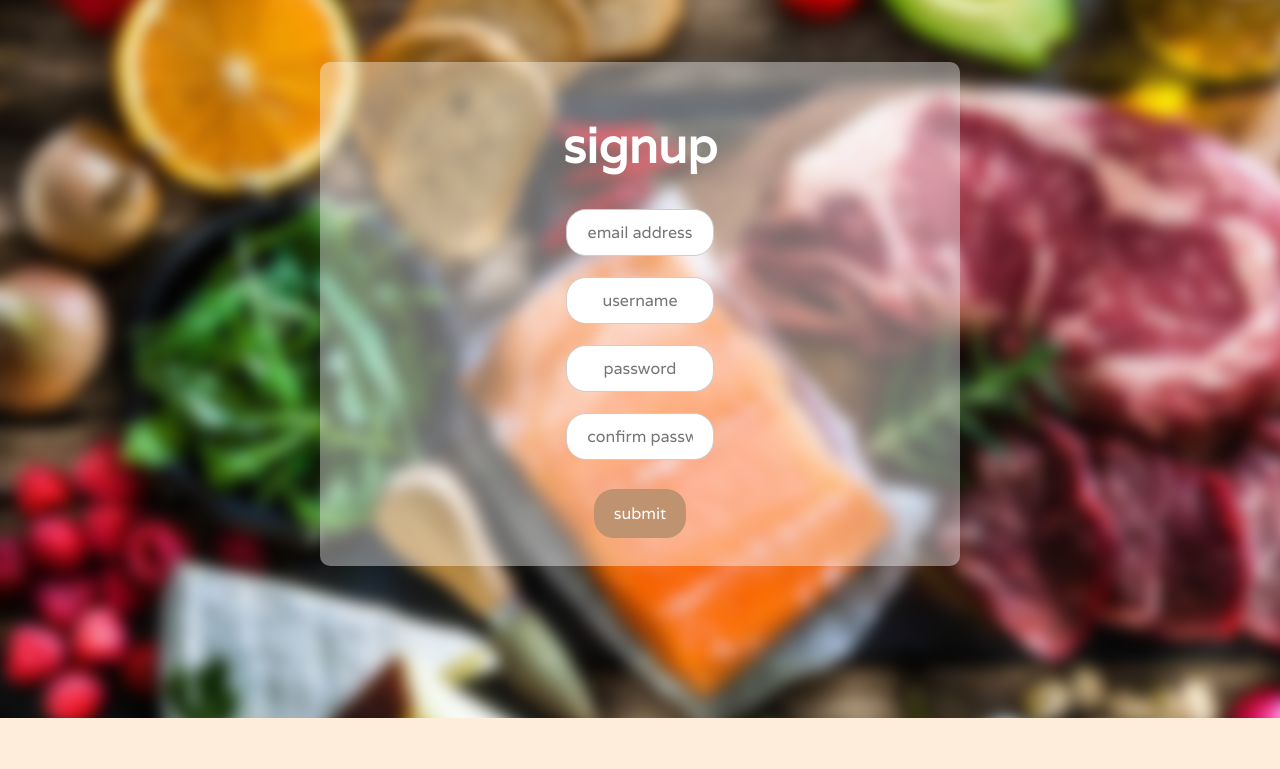
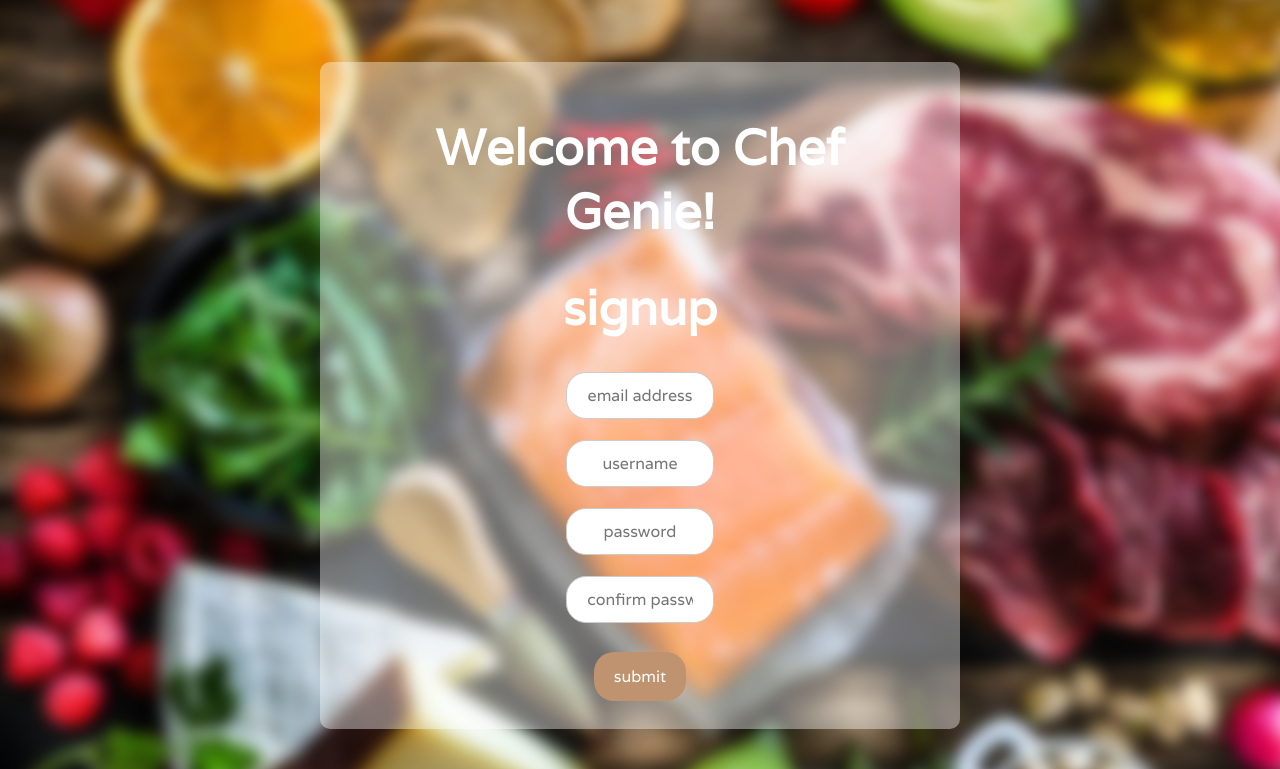
Before and after one commit to Paolo1151/ChefGenie, a Django app: page /signup in a window 1280 px wide. Shown: the part 82-851 px from the top of the page. Before the commit the page ends 800 px from the top, so only its background shows below. Run offline with Django 4.2, Linux system fonts and the light colour scheme.

Commit message:
Update signup.html

```diff
--- a/templates/login/signup.html
+++ b/templates/login/signup.html
@@ -23,6 +23,7 @@
 <center>
     <div class="form-div">
         <form class="form" method="post">
+            <h1 style="font-size:3.1rem;"> Welcome to Chef Genie!</h1>
             {% csrf_token %} {% if message != '' %}
             <h2>{{ message }}</h2>
             {% endif %}
```
